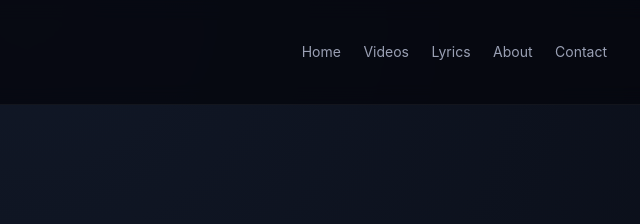
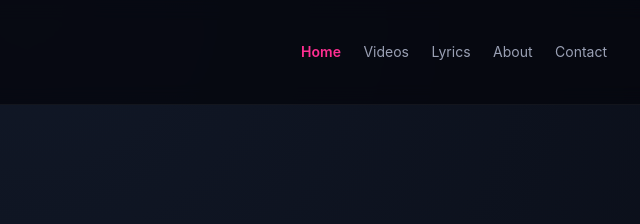
Before and after one commit to proxstudios1/proxstudios1.github.io, a plain HTML site: page index.html in a window 1280 px wide. Shown: the top 224 px of the page, 613-1253 px from the left. Drawn offline with Linux system fonts and the light colour scheme.

Commit message:
Update styles.css

```diff
--- a/assets/css/styles.css
+++ b/assets/css/styles.css
@@ -70,7 +70,11 @@ nav a {
 nav a:hover {
   color: var(--accent);
 }
-
+/* ACTIVE NAV LINK */
+nav a.active {
+  color: var(--accent);
+  font-weight: 600;
+}
 /* ================= HERO ================= */
 
 .hero {
```
